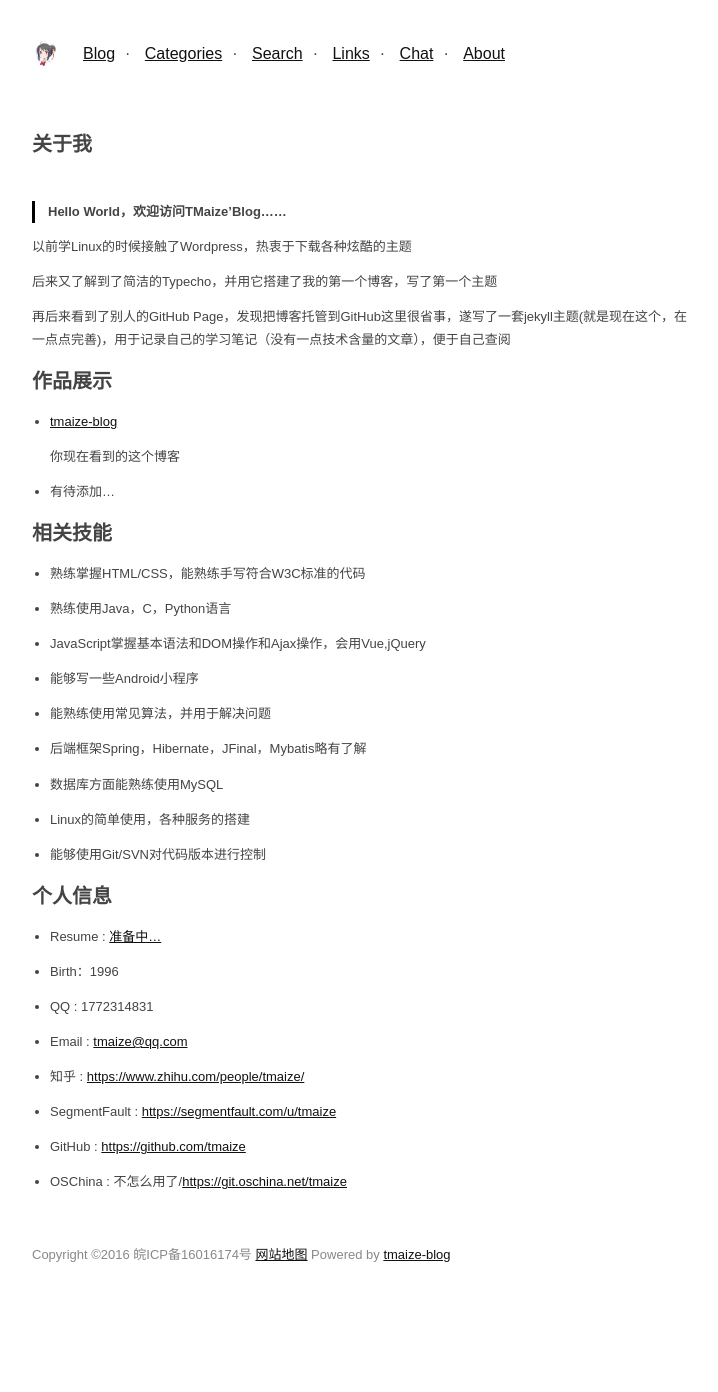
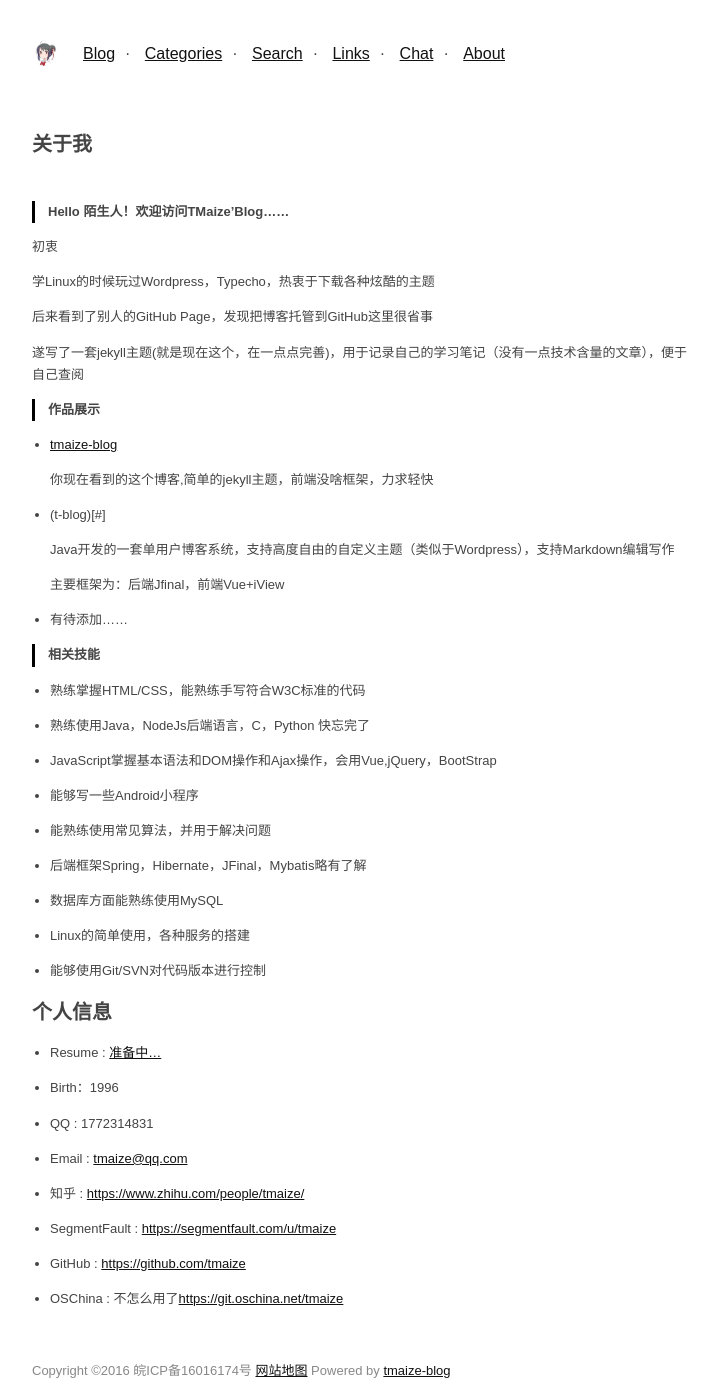
Before and after one commit to TMaize/tmaize-blog, a Jekyll site: the page built from pages/about.md, in a window 1280 px wide. Shown: the whole page, without its empty margins (278-996 px from the left). Built offline with Jekyll 4.4.1, drawn with Linux system fonts in a browser that asks for light colours; comment, search, counter and statistics services are not loaded; before the commit the page ends 1276 px from its top, so only the background shows below that.

Commit message:
修改关于我

```diff
--- a/pages/about.md
+++ b/pages/about.md
@@ -3,29 +3,37 @@ layout: mypost
 title: 关于我
 ---
 
-> Hello World，欢迎访问TMaize’Blog……
+> Hello 陌生人！欢迎访问TMaize’Blog......
 
-以前学Linux的时候接触了Wordpress，热衷于下载各种炫酷的主题
+初衷
 
-后来又了解到了简洁的Typecho，并用它搭建了我的第一个博客，写了第一个主题
+学Linux的时候玩过Wordpress，Typecho，热衷于下载各种炫酷的主题
 
-再后来看到了别人的GitHub Page，发现把博客托管到GitHub这里很省事，遂写了一套jekyll主题(就是现在这个，在一点点完善)，用于记录自己的学习笔记（没有一点技术含量的文章），便于自己查阅
+后来看到了别人的GitHub Page，发现把博客托管到GitHub这里很省事
 
-# 作品展示
+遂写了一套jekyll主题(就是现在这个，在一点点完善)，用于记录自己的学习笔记（没有一点技术含量的文章），便于自己查阅
+
+> 作品展示
 
 + [tmaize-blog](https://github.com/TMaize/tmaize-blog)
 
-    你现在看到的这个博客
+    你现在看到的这个博客,简单的jekyll主题，前端没啥框架，力求轻快
 
-+ 有待添加...
++ (t-blog)[#]
 
-# 相关技能
+    Java开发的一套单用户博客系统，支持高度自由的自定义主题（类似于Wordpress），支持Markdown编辑写作
+
+    主要框架为：后端Jfinal，前端Vue+iView
+
++ 有待添加......
+
+> 相关技能
 
 + 熟练掌握HTML/CSS，能熟练手写符合W3C标准的代码
 
-+ 熟练使用Java，C，Python语言
++ 熟练使用Java，NodeJs后端语言，C，Python 快忘完了
 
-+ JavaScript掌握基本语法和DOM操作和Ajax操作，会用Vue,jQuery
++ JavaScript掌握基本语法和DOM操作和Ajax操作，会用Vue,jQuery，BootStrap
 
 + 能够写一些Android小程序
 
@@ -55,4 +63,4 @@ title: 关于我
 
 + GitHub : [https://github.com/tmaize](https://github.com/tmaize)
 
-+ OSChina : 不怎么用了/[https://git.oschina.net/tmaize](https://git.oschina.net/tmaize)
++ OSChina : 不怎么用了[https://git.oschina.net/tmaize](https://git.oschina.net/tmaize)
```
